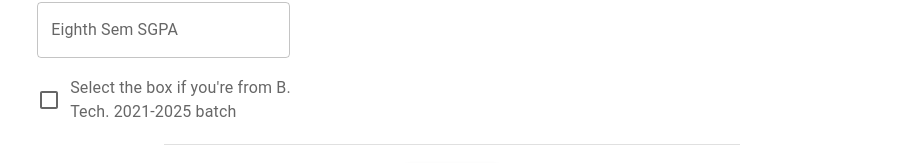
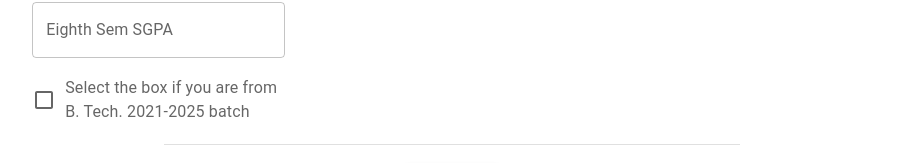
Before and after one commit to Himrajgogoi/SGPA_to_CGPA_Converter, a Next.js app: page / in a window 1280 px wide. Shown: the part 762-925 px from the top of the page, without its empty margins (188-1091 px from the left). Built offline with nearby package versions, Linux system fonts and the light colour scheme.

Commit message:
fixed the bug with inverted commas

```diff
--- a/pages/index.js
+++ b/pages/index.js
@@ -257,7 +257,7 @@ export default function Home() {
 
                 <FormControlLabel sx={{padding: "10px 0 0 10px"}}
                 control={<Checkbox />}
-                label={<Typography color="textSecondary">Select the box if you're from B. Tech. 2021-2025 batch</Typography>}
+                label={<Typography color="textSecondary">Select the box if you are from B. Tech. 2021-2025 batch</Typography>}
                 onChange={()=>setSem3((prev)=>!prev)}
                 />
 
```
Also changed, not shown: 1 other file (tests, documents, lock files or other folders).
